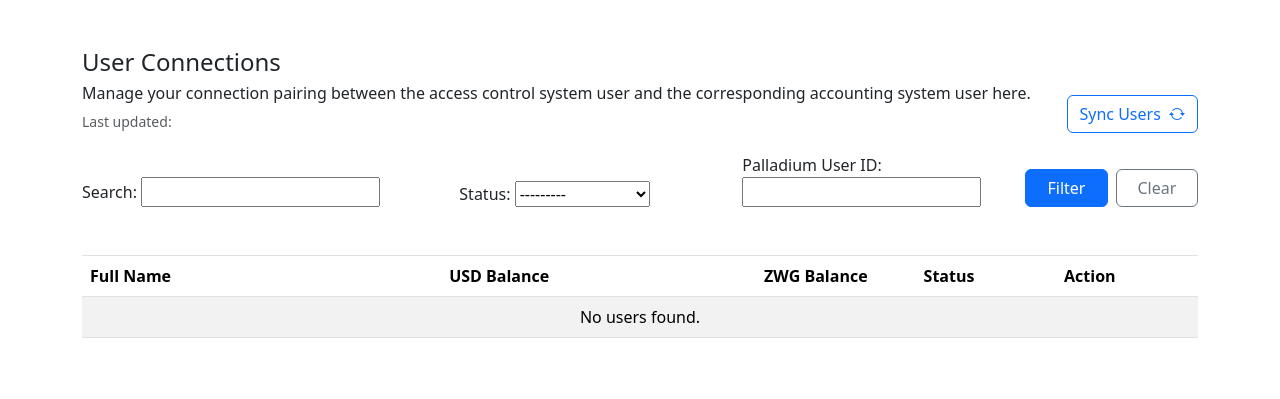
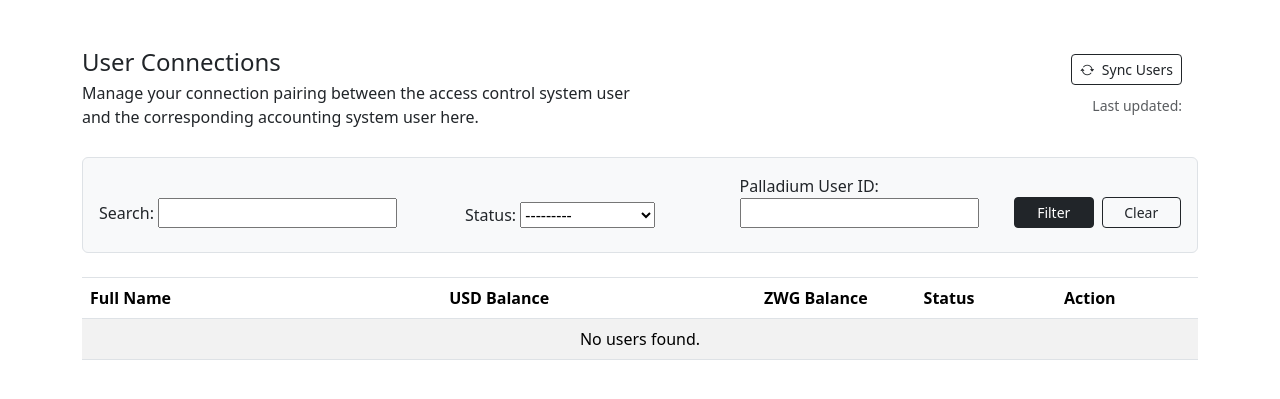
Before and after one commit to tntery/django-access-backend, a Django app: page / in a window 1280 px wide. Shown: the part 86-485 px from the top of the page. Run offline with Django 5.2, Linux system fonts and the light colour scheme; data comes from the database, SQL or seed files in the repository.

Commit message:
Add favicon and enhance base template; improve user connection list layout and alert dismissal

```diff
--- a/access/static/access/css/style.css
+++ b/access/static/access/css/style.css
@@ -5,3 +5,15 @@
     0%, 75% { opacity: 1; }
     76%, 100% { opacity: 0; }
 }
+
+.mapping-pagination .page-link {
+    min-width: 2.1rem;
+    text-align: center;
+}
+
+@media (max-width: 576px) {
+    .mapping-pagination .page-link {
+        padding: 0.25rem 0.5rem;
+        font-size: 0.875rem;
+    }
+}
--- a/access/static/access/js/app.js
+++ b/access/static/access/js/app.js
@@ -9,6 +9,15 @@ document.addEventListener("DOMContentLoaded", function() {
 
     // closed by default on page load
     updateDBModalState("closed");
+
+    // auto dismiss settings update alerts after 5 seconds
+    const alertElements = document.querySelectorAll('.alert');
+    alertElements.forEach(alertEl => {
+        setTimeout(() => {
+            const alert = bootstrap.Alert.getOrCreateInstance(alertEl);
+            alert.close();
+        }, 5000);
+    });
 });
 
 function showAlert(message, type = 'success', placement = 'body') {
--- a/access/templates/access/includes/base.html
+++ b/access/templates/access/includes/base.html
@@ -5,7 +5,10 @@
 <head>
     <meta charset="UTF-8">
     <meta name="viewport" content="width=device-width, initial-scale=1.0">
+    <meta name="description" content="Smart Access Control is a user-friendly web application designed to manage and control access permissions for users in an organization. With an intuitive interface, it allows administrators to easily assign and modify access rights, ensuring secure and efficient management of resources. Whether it's for physical access to facilities or digital access to systems, Smart Access Control provides a centralized solution for maintaining security and streamlining access management processes.">
+    <meta name="keywords" content="access control, user management, permissions, security, access rights, resource management, access permissions, user access control, access management system">
     <title>{% block title %}Smart Access Control{% endblock %}</title>
+    <link rel="shortcut icon" href="{% static 'access/img/favicon.png' %}" type="image/png">
     <link href="https://cdn.jsdelivr.net/npm/bootstrap@5.3.3/dist/css/bootstrap.min.css" rel="stylesheet" integrity="sha384-QWTKZyjpPEjISv5WaRU9OFeRpok6YctnYmDr5pNlyT2bRjXh0JMhjY6hW+ALEwIH" crossorigin="anonymous">
     <link rel="stylesheet" href="https://cdn.jsdelivr.net/npm/bootstrap-icons@1.13.1/font/bootstrap-icons.min.css">
 
@@ -14,16 +17,23 @@
 </head>
 <body>
 
-    <nav class="navbar bg-body-secondary d-flex">
+    <nav class="navbar navbar-expand-lg bg-body-secondary">
         <div class="container">
             <a class="navbar-brand" href="/">
                 <img src="{% static 'access/img/smart-access-control-logo.png' %}" alt="smart-access-control-logo" width="200" height="60">
             </a>
-            <div class="ms-auto">
-                <a href="{% url 'settings' %}" class="btn btn-sm btn-outline-dark">
-                    <i class="bi bi-sliders2-vertical me-1"></i>
-                    Settings
-                </a>
+
+            <button class="navbar-toggler" type="button" data-bs-toggle="collapse" data-bs-target="#mainNavbar" aria-controls="mainNavbar" aria-expanded="false" aria-label="Toggle navigation">
+                <span class="navbar-toggler-icon"></span>
+            </button>
+
+            <div class="collapse navbar-collapse" id="mainNavbar">
+                <div class="ms-auto mt-3 mt-lg-0 d-grid d-lg-block">
+                    <a href="{% url 'settings' %}" class="btn btn-sm btn-outline-dark w-100 w-lg-auto">
+                        <i class="bi bi-sliders2-vertical me-1"></i>
+                        Settings
+                    </a>
+                </div>
             </div>
         </div>
     </nav>
--- a/access/templates/access/mapping_list.html
+++ b/access/templates/access/mapping_list.html
@@ -14,20 +14,24 @@
     <div id="alert-container"></div>
 
     <div class="d-flex flex-column flex-md-row justify-content-between align-items-md-end gap-3 mt-5">
-        <div>
+
+        <div class="col-md-6">
             <h2 class="h4 mb-1">User Connections</h2>
-            <p class="mb-1">Manage your connection pairing between the access control system user and the corresponding accounting system user here.</p>
-            <small class="text-muted">Last updated: {{ last_updated|date:"Y-m-d H:i:s" }}</small>
+            <p class="mb-1">Manage your connection pairing between the access control system user and the corresponding
+                accounting system user here.</p>
         </div>
-        <div>
-            <button id="syncUsersBtn" type="button" class="btn btn-outline-primary" onclick="syncUsers()">
+        <div class="col-md-3 pe-3 mas-auto d-flex flex-column align-items-end">
+            <button id="syncUsersBtn" type="button" class="btn btn-sm btn-outline-dark mb-2 ms-auto"
+                onclick="syncUsers()">
+                <i class="bi bi-arrow-repeat me-1"></i>
                 Sync Users
-                <i class="bi bi-arrow-repeat ms-1"></i>
             </button>
+            <p><small class="text-muted">Last updated: {{ last_updated|date:"Y-m-d H:i:s" }}</small></p>
         </div>
     </div>
 
-    <form method="get" class="row g-3 mt-1 align-items-end">
+    <div class="bg-light p-3 pb-4 rounded border mt-4">
+        <form method="get" class="row g-3 align-items-end">
             <div class="col-md-4">
                 {{ mapping_filter.form.search.label_tag }}
                 {{ mapping_filter.form.search }}
@@ -41,12 +45,14 @@
                 {{ mapping_filter.form.account_user_id }}
             </div>
             <div class="col-md-2 d-flex gap-2">
-            <button type="submit" class="btn btn-primary w-100">Filter</button>
-            <a href="{% url 'account_mapping_list' %}" class="btn btn-outline-secondary w-100">Clear</a>
+                <button type="submit" class="btn btn-sm btn-dark w-100">Filter</button>
+                <a href="{% url 'account_mapping_list' %}" class="btn btn-sm btn-outline-dark w-100">Clear</a>
             </div>
         </form>
+    </div>
 
-    <table class="table table-striped mt-5 border-top">
+    <section class="table-responsive">
+        <table class="table table-responsive  table-striped mt-4 border-top">
             <thead>
                 <tr>
                     <th>Full Name</th>
@@ -69,7 +75,8 @@
                         <span class="badge bg-danger">Not Connected</span>
                         {% endif %}
                         <!-- Pending badge if modal open and TempMapping exists -->
-            <span id="pendingBadge-{{ u.account_user_id }}" class="badge bg-warning d-none">Pending Connection</span>
+                        <span id="pendingBadge-{{ u.account_user_id }}" class="badge bg-warning d-none">Pending
+                            Connection</span>
                     </td>
                     <td>
                         {% if u.device_access_id %}
@@ -92,28 +99,38 @@
                 {% endfor %}
             </tbody>
         </table>
+    </section>
 
     {% if page_obj.paginator.num_pages > 1 %}
-    <nav aria-label="User connections pages" class="mt-4">
-        <ul class="pagination justify-content-center">
+    <nav aria-label="User connections pages" class="mt-2">
+        <ul class="pagination pagination-sm flex-wrap justify-content-center justify-content-md-start gap-1 mapping-pagination">
             <li class="page-item {% if not page_obj.has_previous %}disabled{% endif %}">
-                <a class="page-link" href="?{% if query_string %}{{ query_string }}&amp;{% endif %}page={% if page_obj.has_previous %}{{ page_obj.previous_page_number }}{% else %}1{% endif %}" aria-label="Previous">
-                    Previous
+                <a class="page-link"
+                    href="?{% if query_string %}{{ query_string }}&amp;{% endif %}page={% if page_obj.has_previous %}{{ page_obj.previous_page_number }}{% else %}1{% endif %}"
+                    aria-label="Previous">
+                    <i class="bi bi-chevron-left" aria-hidden="true"></i>
+                    <span class="d-none d-sm-inline ms-1">Previous</span>
                 </a>
             </li>
             {% for page_number in page_obj.paginator.page_range %}
+
             <li class="page-item {% if page_number == page_obj.number %}active{% endif %}">
-                <a class="page-link" href="?{% if query_string %}{{ query_string }}&amp;{% endif %}page={{ page_number }}">{{ page_number }}</a>
+                <a class="page-link"
+                    href="?{% if query_string %}{{ query_string }}&amp;{% endif %}page={{ page_number }}">{{ page_number }}</a>
             </li>
             {% endfor %}
             <li class="page-item {% if not page_obj.has_next %}disabled{% endif %}">
-                <a class="page-link" href="?{% if query_string %}{{ query_string }}&amp;{% endif %}page={% if page_obj.has_next %}{{ page_obj.next_page_number }}{% else %}{{ page_obj.paginator.num_pages }}{% endif %}" aria-label="Next">
-                    Next
+                <a class="page-link"
+                    href="?{% if query_string %}{{ query_string }}&amp;{% endif %}page={% if page_obj.has_next %}{{ page_obj.next_page_number }}{% else %}{{ page_obj.paginator.num_pages }}{% endif %}"
+                    aria-label="Next">
+                    <span class="d-none d-sm-inline me-1">Next</span>
+                    <i class="bi bi-chevron-right" aria-hidden="true"></i>
                 </a>
             </li>
         </ul>
     </nav>
     {% endif %}
+
 </div>
 
 <!-- Mapping Modal -->
--- a/access/urls.py
+++ b/access/urls.py
@@ -1,12 +1,18 @@
+from django.shortcuts import redirect
 from django.urls import path
 from .views import access_event_view, account_mapping_list_view, set_modal_state_view, api_account_mapping_view, settings_view
 
 urlpatterns = [
+    # UI views
     path('', account_mapping_list_view, name='account_mapping_list'),
     path('settings/', settings_view, name='settings'),
 
+    # api endpoints
     path('api/access', access_event_view, name='access_event'),
     path('api/modal-state', set_modal_state_view, name='set_modal_state'),
     path('api/mappings/<str:filter_name>', api_account_mapping_view, name='api_account_mapping_view_pending'),
     path('api/mappings', api_account_mapping_view, name='api_account_mapping_view'),
+
+    path('favicon.ico', lambda request: redirect('static/access/img/favicon.png')),  # return static img favicon for favicon requests to avoid unnecessary 404 errors in logs
+
 ]
```
Also changed, not shown: access/static/access/img/favicon.png (added). Lines whose indentation alone changed are shown as unchanged.
